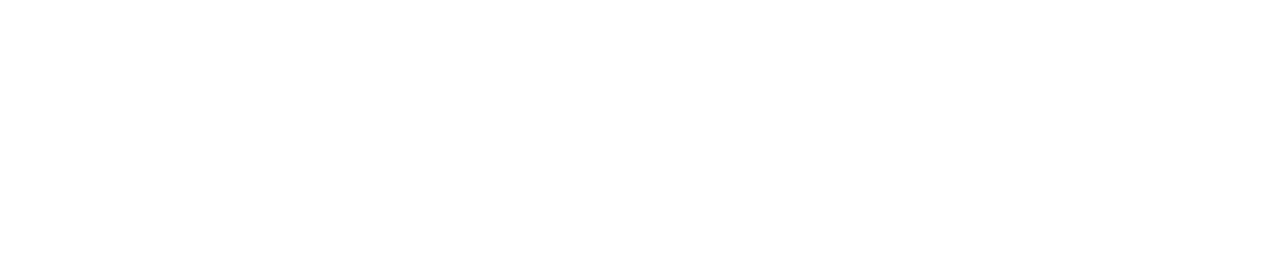
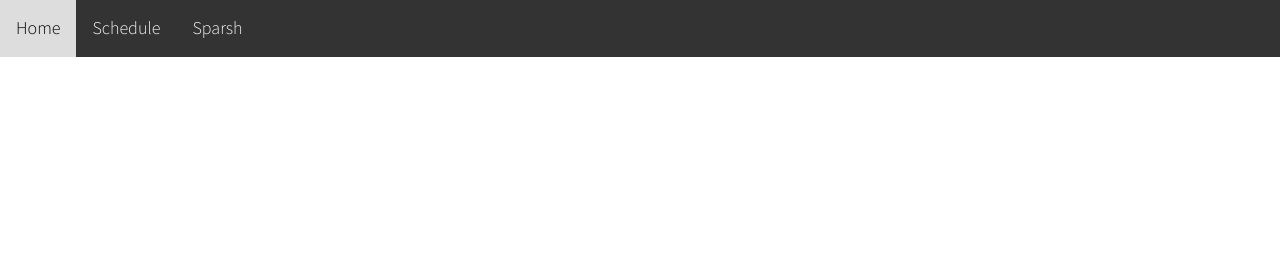
Before and after one commit to firstdreamding/LeagueWebsite, a plain HTML site: page index.html in a window 1280 px wide. Shown: the top 253 px of the page. Drawn offline with nearby package versions, Linux system fonts and the light colour scheme.

Commit message:
NavBar Functional

```diff
--- a/css/style.css
+++ b/css/style.css
@@ -38,6 +38,37 @@
         --fs-column-about: 400px;
         --fs-margin-about-img: 1.5em;
     }
+}
+
+/* The navigation bar */
+.navbar {
+    overflow: hidden;
+    background-color: #333;
+    position: fixed; /* Set the navbar to fixed position */
+    top: 0; /* Position the navbar at the top of the page */
+    width: 100%; /* Full width */
+    z-index: 100;
+}
+
+    /* Links inside the navbar */
+    .navbar a {
+        float: left;
+        display: block;
+        color: #f2f2f2;
+        text-align: center;
+        padding: 14px 16px;
+        text-decoration: none;
+    }
+
+        /* Change background on mouse-over */
+        .navbar a:hover {
+            background: #ddd;
+            color: black;
+        }
+
+/* Main content */
+.main {
+    margin-top: 30px; /* Add a top margin to avoid content overlay */
 }
 
 /* General styles */
--- a/index.html
+++ b/index.html
@@ -13,6 +13,12 @@
 	    <link rel="stylesheet" href="css/style.css">
 
 	</head>
+
+    <div class="navbar">
+        <a href="index.html">Home</a>
+        <a href="schedule.html">Schedule</a>
+        <a href="sparsh.html">Sparsh</a>
+    </div>
 
     <body>
         <!-- Introduction Section-->
```
Lines whose indentation alone changed are shown as unchanged.
